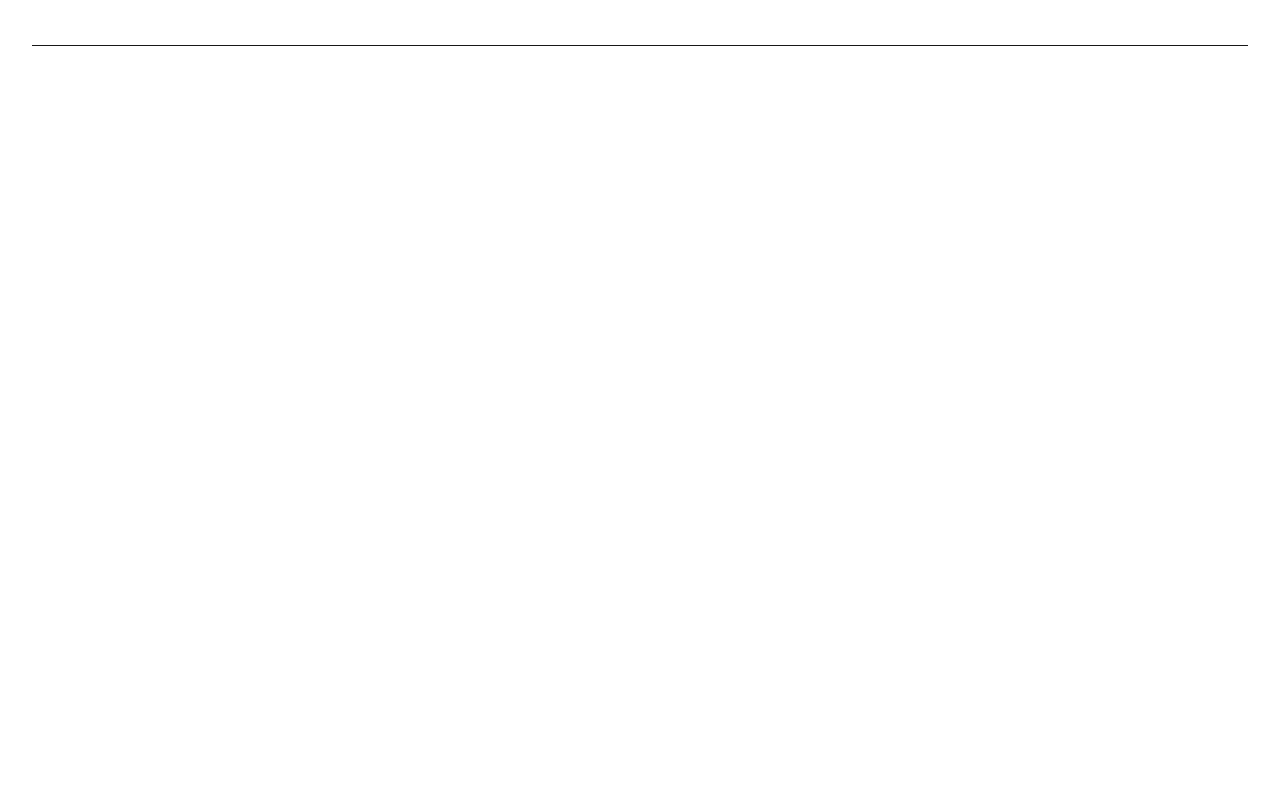
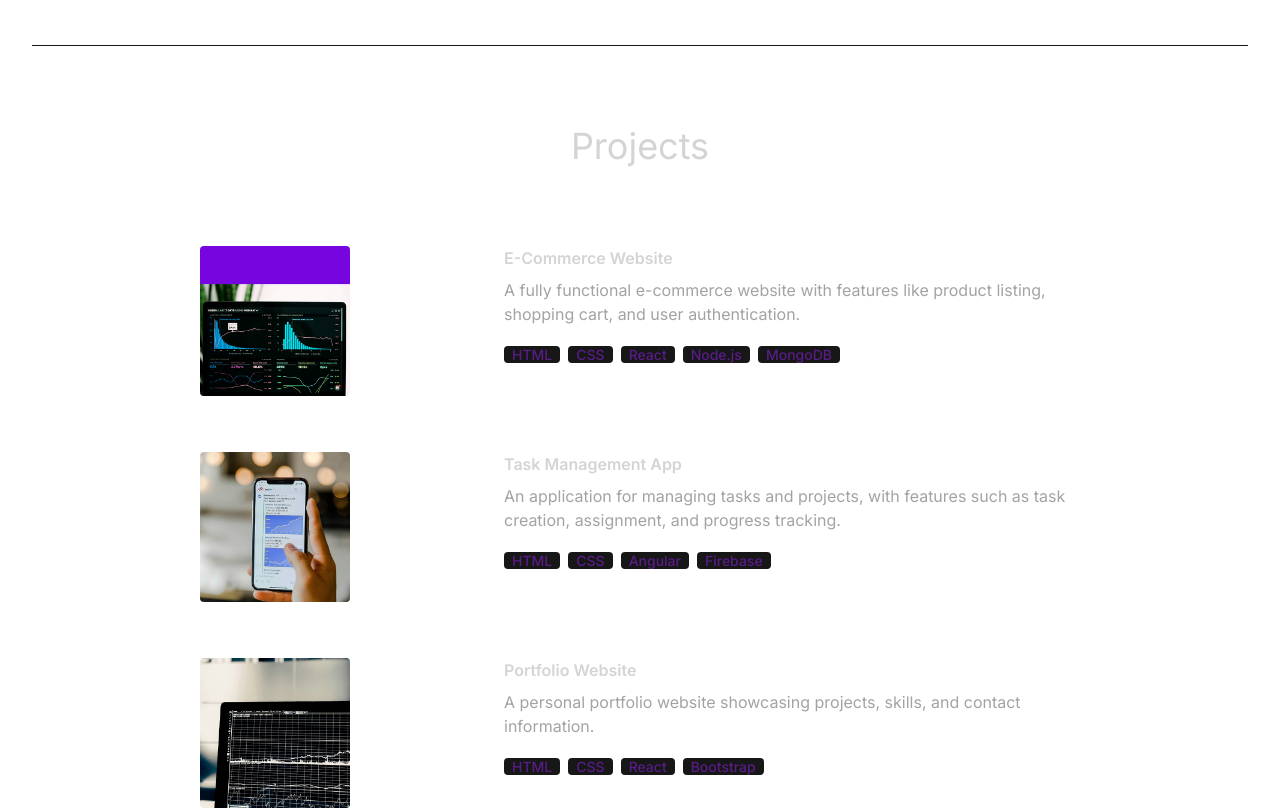
Before and after one commit to RayChan9123/Ray_Portfolio_Web_2024_Repo, a React (Vite) app: page / in a window 1280 px wide. Shown: the part 3001-3811 px from the top of the page. Before the commit the page ends 3047 px from the top, so only its background shows below. Built offline with nearby package versions, Linux system fonts and the light colour scheme.

Commit message:
finished adding the Proj sections

```diff
--- a/src/App.jsx
+++ b/src/App.jsx
@@ -4,6 +4,7 @@
 import About from "./components/About";
 import Technologies from "./components/Technologies";
 import Experience from "./components/Experience";
+import Projects from "./components/Projects";
 
 const App = () => {
   return (
@@ -17,6 +18,7 @@
         <About />
         <Technologies />
         <Experience />
+        <Projects />
       </div>
     </div>
   );
--- /dev/null
+++ b/src/components/Projects.jsx
@@ -0,0 +1,39 @@
+import React from "react";
+import { PROJECTS } from "../constants";
+
+const Projects = () => {
+  return (
+    <div className="border-b border-neutral-900 pb-4">
+      <h2 className="my-20 text-center text-4xl">Projects</h2>
+      <div>
+        {PROJECTS.map((project, index) => (
+          <div key={index} className="mb-8 flex flex-wrap lg:justify-center">
+            <div className="w-full lg:w-1/4">
+              <img
+                src={project.image}
+                width={150}
+                height={150}
+                alt="project.title"
+                className="mb-6 rounded"
+              />
+            </div>
+            <div className="w-full max-w-xl lg:w-3/4">
+              <h6 className="mb-2 font-semibold">{project.title}</h6>
+              <p className="mb-4 text-neutral-400">{project.description}</p>
+              {project.technologies.map((tech, index) => (
+                <span
+                  key={index}
+                  className="mr-2 rounded bg-neutral-900 px-2 text-sm font-medium text-purple-900"
+                >
+                  {tech}
+                </span>
+              ))}
+            </div>
+          </div>
+        ))}
+      </div>
+    </div>
+  );
+};
+
+export default Projects;
```
